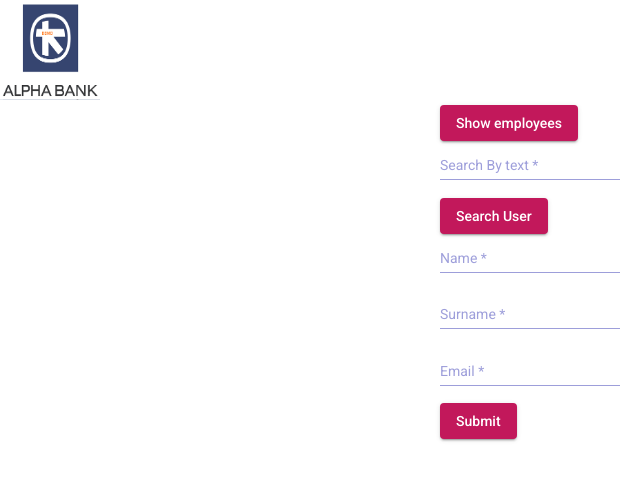
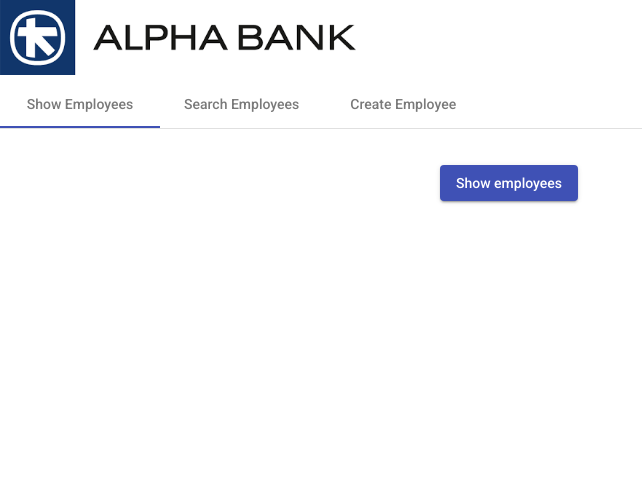
Before and after one commit to artjoman/angular-frontend-demo, an Angular app: page / in a window 1280 px wide. Shown: the top 480 px of the page, without its empty margins (0-642 px from the left). Built offline with nearby package versions, Linux system fonts and the light colour scheme.

Commit message:
Update styling of the project

```diff
--- a/angular.json
+++ b/angular.json
@@ -24,8 +24,8 @@
               "src/assets"
             ],
             "styles": [
-              "./node_modules/@angular/material/prebuilt-themes/pink-bluegrey.css",
-              "src/styles.css"
+              "./node_modules/@angular/material/prebuilt-themes/indigo-pink.css",
+              "src/styles.scss"
             ],
             "scripts": []
           },
--- a/src/app/app.component.css
+++ b/src/app/app.component.css
@@ -36,3 +36,7 @@
     width: 400px;
     margin: 0 auto;
 }
+
+.bottom-margin {
+    margin-bottom: 36px;
+}
--- a/src/app/app.component.html
+++ b/src/app/app.component.html
@@ -1,12 +1,16 @@
-<div>
 <div class="logo">
   <a href="/">
-      <img width="100px" height="100px" src="assets/logo.png" />
+    <img height="75px" src="assets/logo.png" />
   </a>
 </div>
-  <div class="showEmployees">
-    <div class="centered-form">
-      <button mat-raised-button color="primary" (click)="showEmployees()" class="bank-employees">Show employees</button>
+
+
+<mat-tab-group mat-align-tabs="start">
+  <mat-tab label="Show Employees">
+    <div class="showEmployee tab-content">
+      <div class="centered-form bottom-margin">
+        <button mat-raised-button color="primary" (click)="showEmployees()" class="bank-employees">Show
+          employees</button>
       </div>
 
       <table mat-table [dataSource]="dataSource" class="mat-elevation-z8" *ngIf="dataSource">
@@ -44,9 +48,10 @@
         <tr mat-header-row *matHeaderRowDef="displayedColumns"></tr>
         <tr mat-row *matRowDef="let row; columns: displayedColumns;"></tr>
       </table>
+    </div>
 
-
-
+  </mat-tab>
+  <mat-tab label="Search Employees">
     <div class="searchEmployees">
       <div class="centered-form">
         <div>
@@ -96,8 +101,9 @@
         <tr mat-row *matRowDef="let row; columns: displayedColumns;"></tr>
       </table>
     </div>
+  </mat-tab>
 
-
+  <mat-tab label="Create Employee">
     <div class="registerEmployee centered-form">
       <form #registrationForm="ngForm" id="registrationForm">
         <div>
@@ -124,5 +130,5 @@
       <div class="success-message">{{success}}</div>
       <div class="error-message">{{error}}</div>
     </div>
-
-  </div>
+  </mat-tab>
+</mat-tab-group>
--- a/src/app/app.module.ts
+++ b/src/app/app.module.ts
@@ -10,6 +10,7 @@
 import { MatFormFieldModule } from '@angular/material/form-field';
 import { MatButtonModule } from '@angular/material/button';
 import { MatInputModule } from '@angular/material/input';
+import { MatTabsModule } from '@angular/material/tabs';
 
 @NgModule({
   declarations: [
@@ -23,7 +24,8 @@
     MatTableModule,
     MatFormFieldModule,
     MatInputModule,
-    MatButtonModule
+    MatButtonModule,
+    MatTabsModule,
   ],
   providers: [],
   bootstrap: [AppComponent]
--- a/src/styles.css
+++ b/src/styles.scss
@@ -2,3 +2,11 @@
 
 html, body { height: 100%; }
 body { margin: 0; font-family: Roboto, "Helvetica Neue", sans-serif; }
+
+.tab-content {
+    margin-top: 36px;
+}
+
+.bottom-margin {
+    margin-bottom: 36px;
+}
```
Also changed, not shown: src/assets/logo.png. Lines whose indentation alone changed are shown as unchanged.
